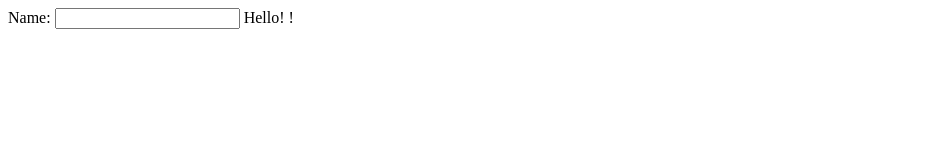
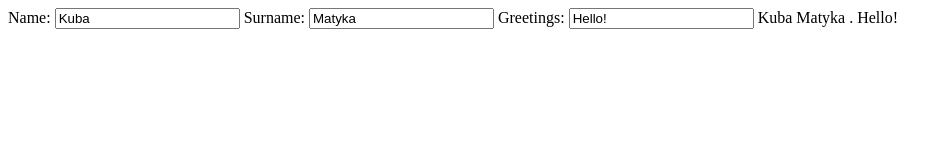
Before and after one commit to hanrud/coderspro-angular, a plain HTML site: page index.html in a window 1280 px wide. Shown: the whole page, without its empty margins (0-952 px from the left). Drawn offline with nearby package versions, Linux system fonts and the light colour scheme.

Commit message:
initialize app and register controller

```diff
--- /dev/null
+++ b/app.js
@@ -0,0 +1,7 @@
+var myApp = angular.module('myApp', []);
+
+myApp.controller('myAppController', ['$scope', function myAppController($scope) {
+    $scope.name = "Kuba";
+    $scope.surname = "Matyka";
+    $scope.greetings = "Hello!"
+}]);
--- a/index.html
+++ b/index.html
@@ -1,12 +1,17 @@
-<html ng-app>
+<html ng-app="myApp">
 <head>
     <meta charset="UTF-8">
     <title>Angular examples</title>
     <script src="https://cdnjs.cloudflare.com/ajax/libs/angular.js/1.5.11/angular.js"></script>
+    <script src="app.js"></script>
 </head>
 <body>
-    Name: <input ng-model='textInput' type="text">
-    Hello! {{ textInput }}!
+<div ng-controller="myAppController">
+    Name: <input ng-model='name' type="text">
+    Surname: <input ng-model='surname' type="text">
+    Greetings: <input ng-model='greetings' type="text">
+    {{ name }} {{surname}} . {{greetings}}
+</div>
 
 </body>
 </html>
```
